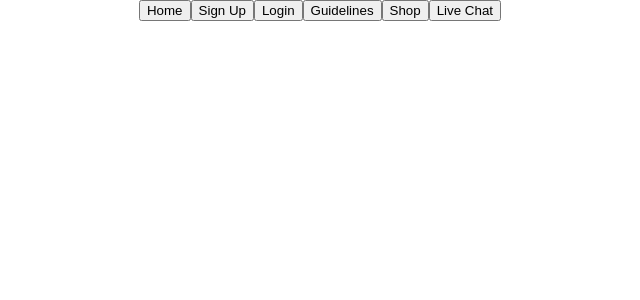
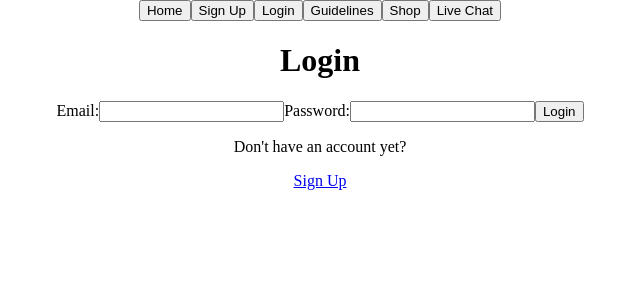
Before and after one commit to evelinaNeumann/Pet-App, a React (Create React App) app in the folder client/: page /ownerlogin in a window 1280 px wide. Shown: the top 300 px of the page, without its empty margins (320-960 px from the left). Built offline with nearby package versions, Linux system fonts and the light colour scheme; no server answers.

Commit message:
Login form for owners

```diff
--- a/client/src/App.jsx
+++ b/client/src/App.jsx
@@ -9,6 +9,7 @@ import LoginPage from "./pages/LoginPage/LoginPage";
 import GuidelinesPage from "./pages/GuidelinesPage/GuidelinesPage";
 import ShopHomePage from "./pages/ShopHomePage/ShopHomePage";
 import OwnerSignupPage from "./pages/OwnerSignupPage/OwnerSignupPage";
+import OwnerLoginPage from "./pages/OwnerLoginPage/OwnerLoginPage";
 
 import Navbar from "./components/Navbar/Navbar";
 import IsPrivate from "./components/IsPrivate/IsPrivate";
@@ -51,6 +52,12 @@ function App() {
           </IsAnon>
         } />
 
+        <Route path="/ownerlogin" element={
+          <IsAnon>
+            <OwnerLoginPage/>
+          </IsAnon>
+        } />
+
         <Route
           path="/login"
           element={
--- a/client/src/pages/HomePage/HomePage.jsx
+++ b/client/src/pages/HomePage/HomePage.jsx
@@ -21,8 +21,6 @@ function HomePage() {
       } else {
         getAllPets();
       }
-    } else {
-      getAllPets();
     }
   }, [user]);
 
--- a/client/src/pages/LandingPage/LandingPage.jsx
+++ b/client/src/pages/LandingPage/LandingPage.jsx
@@ -4,7 +4,7 @@ function LandingPage(props) {
     return (
         <div>
         <p>Have you found a pet and are now looking for a shelter?
-      <Link to={"/ownersignup"}> Sign Up as an owner</Link> or <Link to="/login">Login</Link> here
+      <Link to={"/ownersignup"}> Sign Up as an owner</Link> or <Link to="/ownerlogin">Login</Link> here
       </p>
       <p>Or are you looking for a pet friend to give it a deserving home?
       <Link to={"/signup"}> Sign Up</Link> or <Link to="/login">Login</Link> here
--- /dev/null
+++ b/client/src/pages/OwnerLoginPage/OwnerLoginPage.jsx
@@ -0,0 +1,72 @@
+import { useState, useContext } from "react";
+import { Link, useNavigate } from "react-router-dom";
+import { AuthContext } from "../../context/auth.context";
+import authService from "../../services/auth.service";
+
+function OwnerLoginPage() {
+  const [ownerEmail, setOwnerEmail] = useState("");
+  const [ownerPassword, setOwnerPassword] = useState("");
+  const [errorMessage, setErrorMessage] = useState(undefined);
+
+  const navigate = useNavigate();
+
+  const { storeToken, authenticateUser } = useContext(AuthContext);
+
+  const handleOwnerEmail = (e) => setOwnerEmail(e.target.value);
+  const handleOwnerPassword = (e) => setOwnerPassword(e.target.value);
+
+  const handleOwnerLoginSubmit = (e) => {
+    e.preventDefault();
+    const requestBody = { ownerEmail, ownerPassword };
+
+    // Send a request to the server using axios
+    /*
+    axios.post(`${process.env.REACT_APP_SERVER_URL}/auth/login`)
+      .then((response) => {})
+    */
+
+    // Or using a service
+    authService
+      .ownerlogin(requestBody)
+      .then((response) => {
+        // If the POST request is successful store the authentication token,
+        // after the token is stored authenticate the user
+        // and at last navigate to the home page
+        storeToken(response.data.authToken);
+        authenticateUser();
+        navigate("/");
+      })
+      .catch((error) => {
+        // If the request resolves with an error, set the error message in the state
+        const errorDescription = error.response.data.message;
+        setErrorMessage(errorDescription);
+      });
+  };
+
+  return (
+    <div className="LoginPage">
+      <h1>Login</h1>
+
+      <form onSubmit={handleOwnerLoginSubmit}>
+        <label>Email:</label>
+        <input type="email" name="ownerEmail" value={ownerEmail} onChange={handleOwnerEmail} />
+
+        <label>Password:</label>
+        <input
+          type="password"
+          name="ownerPassword"
+          value={ownerPassword}
+          onChange={handleOwnerPassword}
+        />
+
+        <button type="submit">Login</button>
+      </form>
+      {errorMessage && <p className="error-message">{errorMessage}</p>}
+
+      <p>Don't have an account yet?</p>
+      <Link to={"/ownersignup"}> Sign Up</Link>
+    </div>
+  );
+}
+
+export default OwnerLoginPage;
--- a/client/src/pages/OwnerSignupPage/OwnerSignupPage.jsx
+++ b/client/src/pages/OwnerSignupPage/OwnerSignupPage.jsx
@@ -35,7 +35,7 @@ function OwnerSignupPage() {
       .ownersignup(requestBody)
       .then((response) => {
         // If the POST request is successful redirect to the login page
-        navigate("/login");
+        navigate("/ownerlogin");
       })
       .catch((error) => {
         // If the request resolves with an error, set the error message in the state
--- a/client/src/services/auth.service.js
+++ b/client/src/services/auth.service.js
@@ -35,6 +35,10 @@ class AuthService {
     return this.api.post("/auth/ownersignup", requestBody);
   };
 
+  ownerlogin = (requestBody) => {
+    return this.api.post("/auth/ownerlogin", requestBody);
+  };
+
   verify = () => {
     return this.api.get("/auth/verify");
     // same as
```
Also changed, not shown: 1 other file (tests, documents, lock files or other folders).
